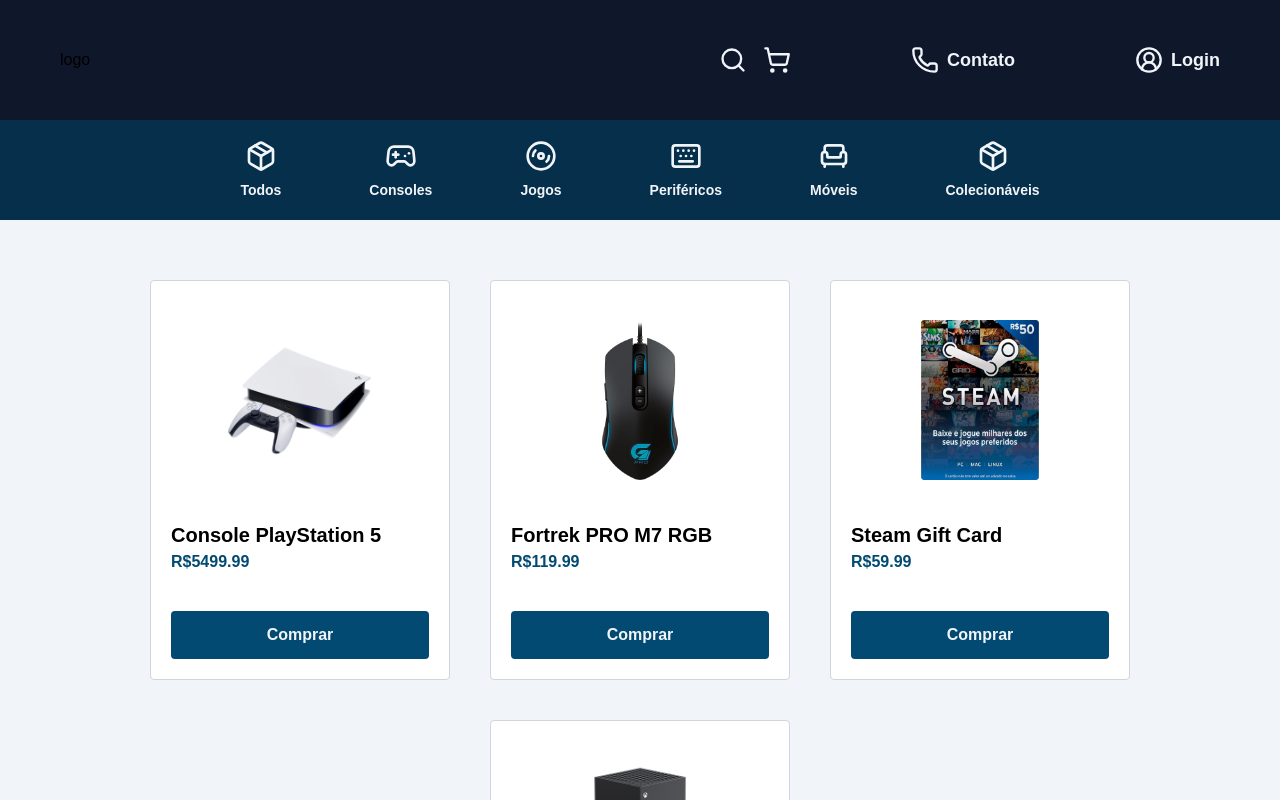
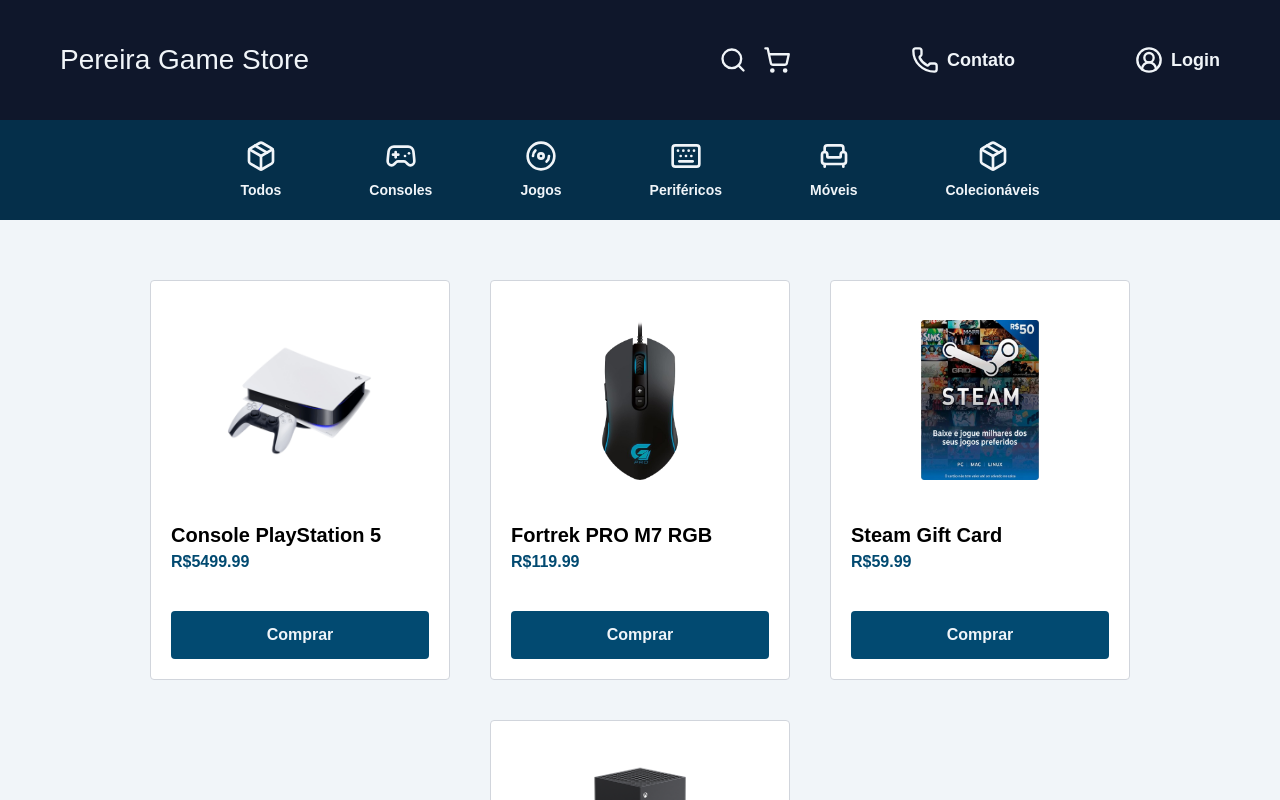
Before and after one commit to GabrielPanjos/Pereira-Game-Store, a React (Vite) app: page / in a window 1280 px wide. Shown: the top 800 px of the page. Built offline with nearby package versions, Linux system fonts and the light colour scheme.

Commit message:
adicionando template

```diff
--- a/src/components/Header/index.tsx
+++ b/src/components/Header/index.tsx
@@ -1,14 +1,13 @@
 import { CircleUserRound, Phone, ShoppingCart, Search } from "lucide-react";
 
-// Componentes
 import { HeaderButton } from "./HeaderButton";
 
 export function Header() {
   return (
     <header className="w-full h-30 justify-between flex items-center bg-slate-900">
       <div className="flex ml-15">
-        <button>
-          logo
+        <button className="text-slate-100 text-[28px]">
+          Pereira Game Store
         </button>
       </div>
       <div className="flex mr-15 gap-30">
--- a/src/pages/Home/index.tsx
+++ b/src/pages/Home/index.tsx
@@ -1,13 +1,12 @@
-import { Header } from "../../components/Header";
-import { Menu } from "../../components/Menu";
+import { MainTemplate } from "../../templates/MainTemplate";
 import { Products } from "../../components/Products";
 
 export function Home() {
   return (
     <div className="h-full w-full bg-slate-100 flex flex-col items-center">
-      <Header />
-      <Menu />
-      <Products />
+      <MainTemplate>
+        <Products />
+      </MainTemplate>
     </div>
   );
 }
--- /dev/null
+++ b/src/templates/MainTemplate/index.tsx
@@ -0,0 +1,16 @@
+import { Header } from "../../components/Header";
+import { Menu } from "../../components/Menu";
+
+type MainTemplateProps = {
+  children: React.ReactNode;
+};
+
+export function MainTemplate({ children }: MainTemplateProps) {
+  return (
+    <>
+      <Header />
+      <Menu />
+      {children}
+    </>
+  );
+}
```
